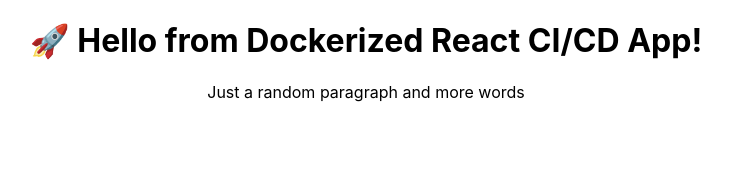
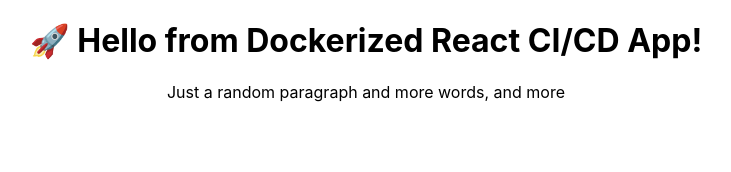
Before and after one commit to kovacsmmarci/cicd-docker, a React (Create React App) app: page / in a window 1280 px wide. Shown: the top 172 px of the page, without its empty margins (274-1005 px from the left). Built offline with nearby package versions, Linux system fonts and the light colour scheme.

Commit message:
change in src

```diff
--- a/src/App.js
+++ b/src/App.js
@@ -5,7 +5,7 @@ function App() {
   return (
      <div className="App">
         <h1>🚀 Hello from Dockerized React CI/CD App!</h1>
-	<p>Just a random paragraph and more words</p>
+	<p>Just a random paragraph and more words, and more</p>
      </div>
   );
 }
```
